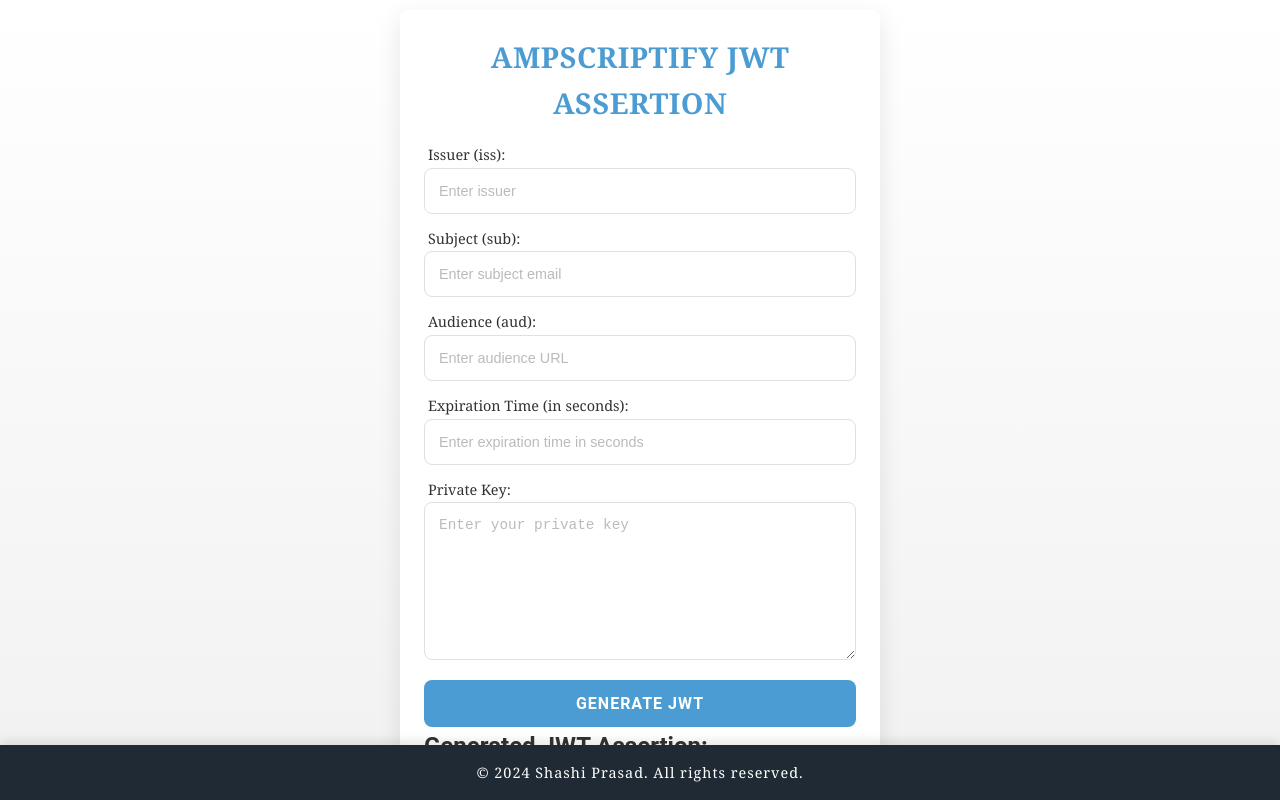
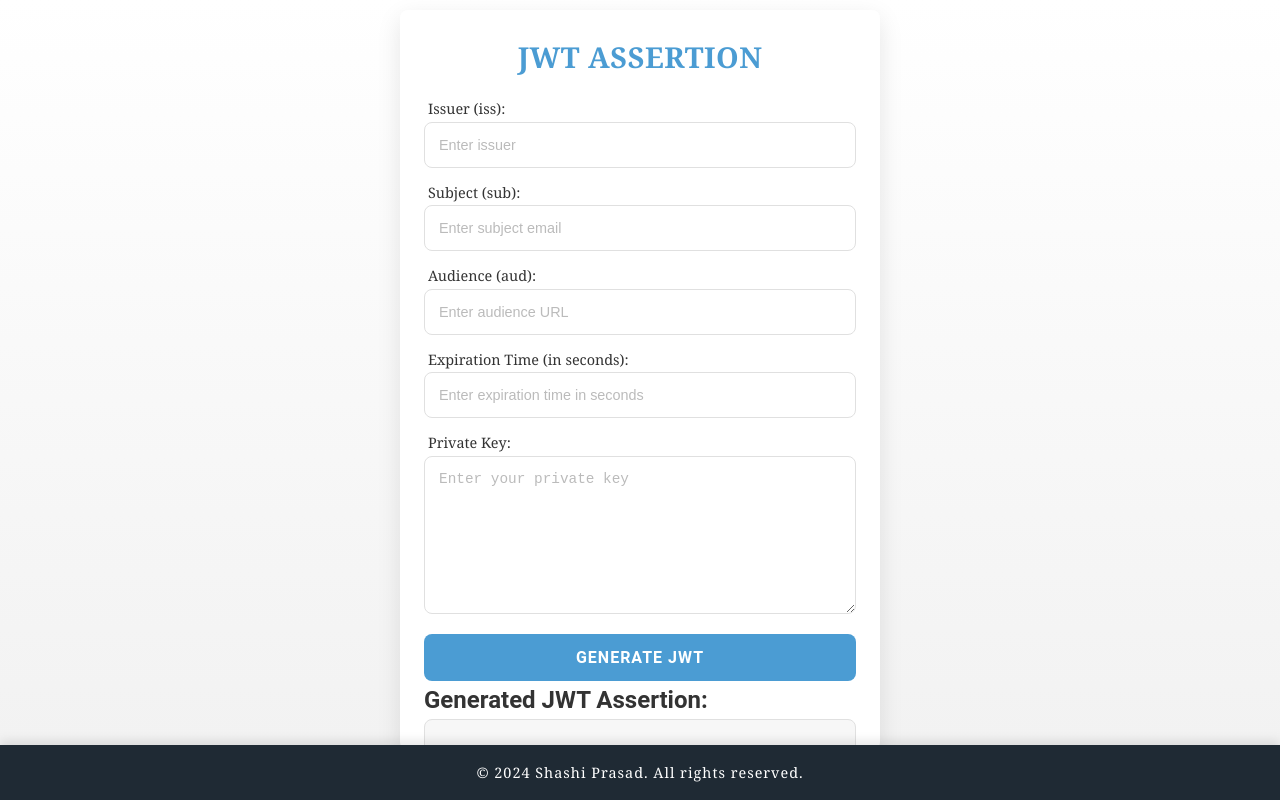
Before and after one commit to b2Shashi-mc/JWT-Assertion, a plain HTML site: page index.html in a window 1280 px wide. Drawn offline with Linux system fonts and the light colour scheme.

Commit message:
Update index.html

```diff
--- a/index.html
+++ b/index.html
@@ -12,7 +12,7 @@
 <body>
 
     <div class="container">
-        <h1>AMPScriptify JWT Assertion</h1>
+        <h1>JWT Assertion</h1>
         <form id="jwtForm">
             <div class="form-group">
                 <label for="issuer">Issuer (iss):</label>
```
